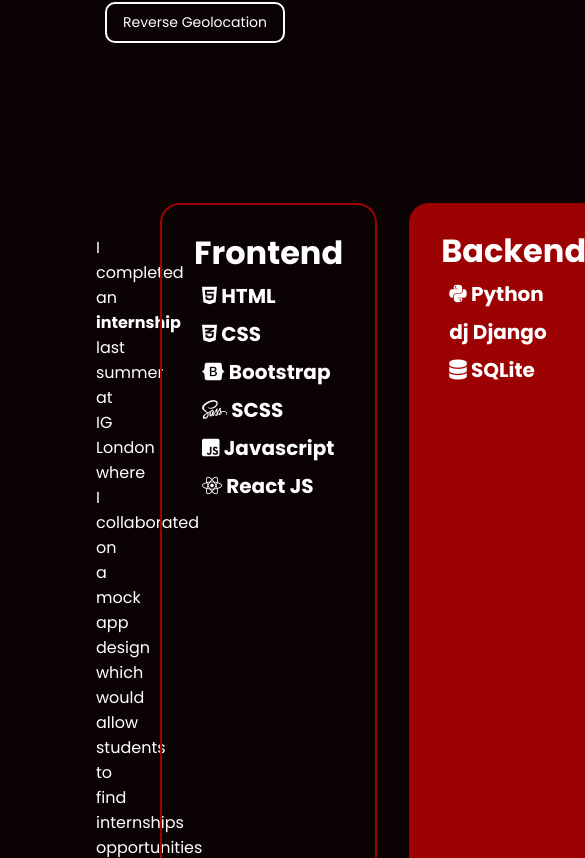
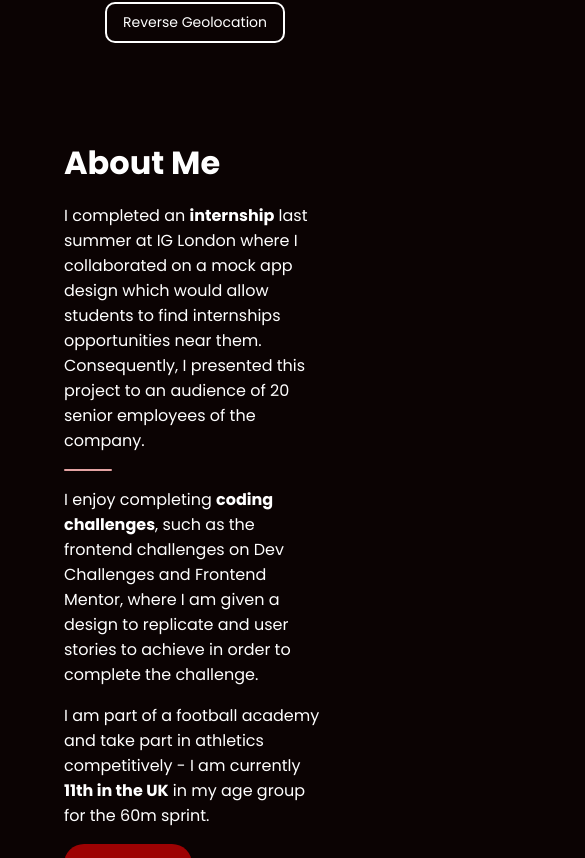
Before and after one commit to tices0/Portfolio, a React (Create React App) app: page / in a window 390 px wide. Shown: the part 2406-3264 px from the top of the page, 585 px wide, since content can reach past the window. Built offline with nearby package versions, Linux system fonts and the light colour scheme.

Commit message:
about page responsive

```diff
--- a/src/index.js
+++ b/src/index.js
@@ -2,6 +2,8 @@ import React from "react";
 import ReactDOM from "react-dom/client";
 import App from "./App";
 import reportWebVitals from "./reportWebVitals";
+
+console.log(window.innerWidth);
 
 const root = ReactDOM.createRoot(document.getElementById("root"));
 root.render(
@@ -44,34 +46,6 @@ export const projectLinks = [
 	},
 ];
 
-const polarToCartesian = (centerX, centerY, radius, angleInDegrees) => {
-	const angleInRadians = ((angleInDegrees - 90) * Math.PI) / 180.0;
-	return {
-		x: centerX + radius * Math.cos(angleInRadians),
-		y: centerY + radius * Math.sin(angleInRadians),
-	};
-};
-
-export const describeArc = (x, y, radius, startAngle, endAngle) => {
-	const start = polarToCartesian(x, y, radius, endAngle);
-	const end = polarToCartesian(x, y, radius, startAngle);
-	const largeArcFlag = endAngle - startAngle <= 180 ? "0" : "1";
-	const d = [
-		"M",
-		start.x,
-		start.y,
-		"A",
-		radius,
-		radius,
-		0,
-		largeArcFlag,
-		0,
-		end.x,
-		end.y,
-	].join(" ");
-	return d;
-};
-
 // If you want to start measuring performance in your app, pass a function
 // to log results (for example: reportWebVitals(console.log))
 // or send to an analytics endpoint. Learn more: https://bit.ly/CRA-vitals
--- a/src/pages/About.jsx
+++ b/src/pages/About.jsx
@@ -3,6 +3,7 @@ import React from "react";
 function About() {
 	return (
 		<main className="pages" id="about-page">
+			{window.innerWidth > 825 ? "" : <h1 className="title">About Me</h1>}
 			<div className="about-me">
 				<p>
 					I completed an <b>internship</b> last summer at{" "}
--- a/src/styles/styles.css
+++ b/src/styles/styles.css
@@ -648,6 +648,74 @@ body {
     background-position: left;
   }
 }
+@media only screen and (max-width: 1125px) {
+  #about-page .about-me {
+    font-size: 15px;
+  }
+}
+@media only screen and (max-width: 1060px) {
+  #about-page .about-me {
+    font-size: 14px;
+  }
+}
+@media only screen and (max-width: 990px) {
+  #about-page .about-me {
+    font-size: 13px;
+  }
+}
+@media only screen and (max-width: 925px) {
+  #about-page {
+    gap: 1rem;
+  }
+  #about-page .about-me {
+    font-size: 12.5px;
+  }
+}
+@media only screen and (max-width: 880px) {
+  #about-page .about-me {
+    padding: 0;
+    font-size: 12px;
+  }
+}
+@media only screen and (max-width: 825px) {
+  #about-page {
+    grid-template-columns: 1fr 1fr;
+    grid-template-rows: 1fr 1fr 1fr;
+    grid-template-areas: "about-me about-me" "frontend backend" "tools .";
+  }
+  #about-page .about-me {
+    font-size: 16px;
+  }
+  #about-page .title {
+    position: absolute;
+    top: 0;
+    left: 4rem;
+  }
+}
+@media only screen and (max-width: 600px) {
+  #about-page {
+    display: flex;
+    justify-content: center;
+    align-items: center;
+    flex-direction: column;
+  }
+  #about-page .info-box {
+    width: 100%;
+    text-align: center;
+  }
+}
+@media only screen and (max-width: 350px) {
+  #about-page {
+    padding: 2rem;
+  }
+  #about-page .about-me {
+    font-size: 15px;
+  }
+  #about-page .title {
+    left: 2rem;
+    top: -2rem;
+  }
+}
 #contact-page {
   display: grid;
   grid-template-columns: auto 1fr;
@@ -724,4 +792,10 @@ body {
 }
 #contact-page form .send:hover {
   color: #f9e3e2;
+}
+
+@media only screen and (max-width: 825px) {
+  #contact-page {
+    grid-template-columns: 1fr;
+  }
 }/*# sourceMappingURL=styles.css.map */
--- a/src/styles/styles.scss
+++ b/src/styles/styles.scss
@@ -760,6 +760,88 @@ body {
 	}
 }
 
+@media only screen and (max-width: 1125px) {
+	#about-page .about-me {
+		font-size: 15px;
+	}
+}
+
+@media only screen and (max-width: 1060px) {
+	#about-page .about-me {
+		font-size: 14px;
+	}
+}
+
+@media only screen and (max-width: 990px) {
+	#about-page .about-me {
+		font-size: 13px;
+	}
+}
+
+@media only screen and (max-width: 925px) {
+	#about-page {
+		gap: 1rem;
+
+		.about-me {
+			font-size: 12.5px;
+		}
+	}
+}
+
+@media only screen and (max-width: 880px) {
+	#about-page .about-me {
+		padding: 0;
+		font-size: 12px;
+	}
+}
+
+@media only screen and (max-width: 825px) {
+	#about-page {
+		grid-template-columns: 1fr 1fr;
+		grid-template-rows: 1fr 1fr 1fr;
+		grid-template-areas:
+			"about-me about-me"
+			"frontend backend"
+			"tools .";
+
+		.about-me {
+			font-size: 16px;
+		}
+
+		.title {
+			position: absolute;
+			top: 0;
+			left: 4rem;
+		}
+	}
+}
+
+@media only screen and (max-width: 600px) {
+	#about-page {
+		@include flexCenter(column);
+
+		.info-box {
+			width: 100%;
+			text-align: center;
+		}
+	}
+}
+
+@media only screen and (max-width: 350px) {
+	#about-page {
+		padding: 2rem;
+
+		.about-me {
+			font-size: 15px;
+		}
+
+		.title {
+			left: 2rem;
+			top: -2rem;
+		}
+	}
+}
+
 // =============
 // Contact Page
 // =============
@@ -853,3 +935,9 @@ body {
 		}
 	}
 }
+
+@media only screen and (max-width: 825px) {
+	#contact-page {
+		grid-template-columns: 1fr;
+	}
+}
```
Also changed, not shown: 1 other file (tests, documents, lock files or other folders).
